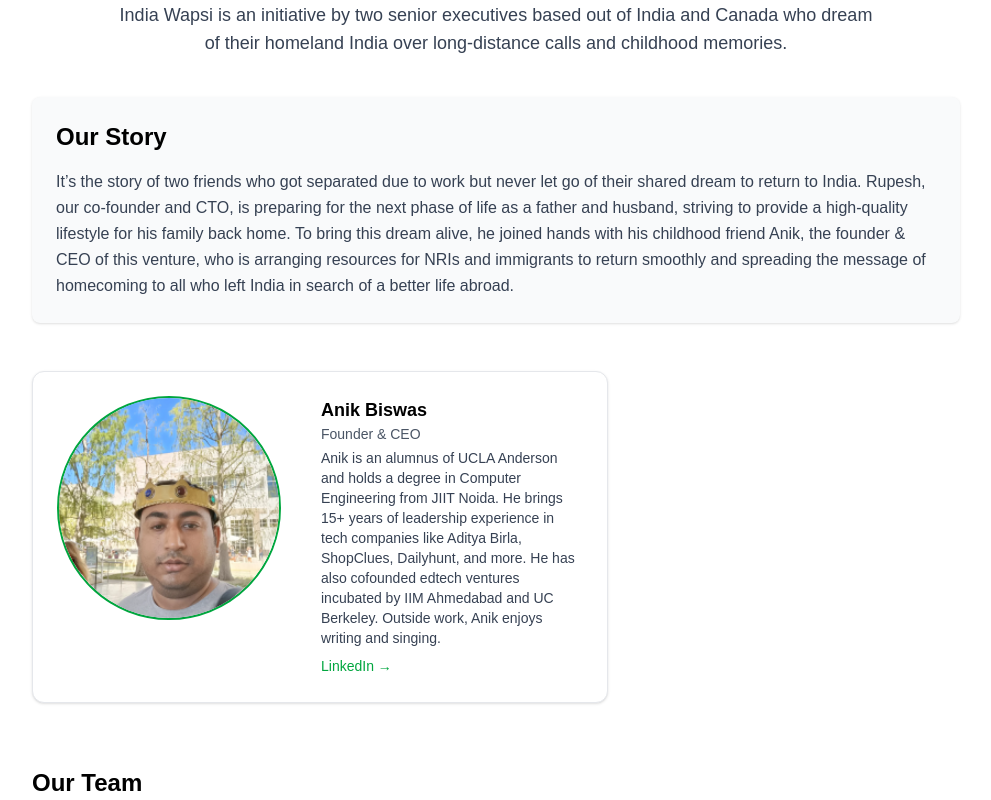
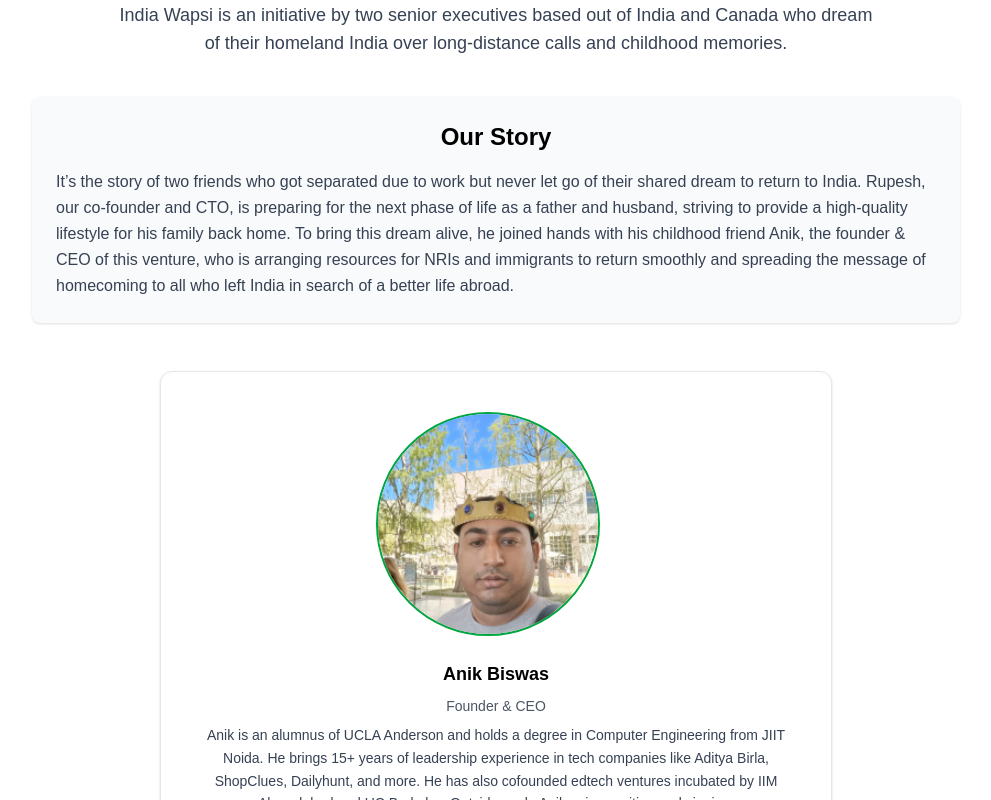
Before and after one commit to indiawapsi/india-wapsi-listings, a Next.js app: page /about in a window 1280 px wide. Shown: the part 180-980 px from the top of the page, without its empty margins (144-1135 px from the left). Built offline with nearby package versions, Linux system fonts and the light colour scheme; no server answers.

Commit message:
about section layout change

```diff
--- a/app/about/page.tsx
+++ b/app/about/page.tsx
@@ -17,13 +17,14 @@ export default function AboutPage() {
 
       {/* Story Section */}
       <div className="bg-gray-50 p-6 rounded-lg shadow-sm mb-12">
-        <h2 className="text-2xl font-semibold text-black mb-4">Our Story</h2>
+        <h2 className="text-2xl font-semibold text-black mb-4 text-center">Our Story</h2>
         <p className="text-gray-700 text-base leading-relaxed">
           It’s the story of two friends who got separated due to work but never let go of their shared dream to return to India. Rupesh, our co-founder and CTO, is preparing for the next phase of life as a father and husband, striving to provide a high-quality lifestyle for his family back home. To bring this dream alive, he joined hands with his childhood friend Anik, the founder & CEO of this venture, who is arranging resources for NRIs and immigrants to return smoothly and spreading the message of homecoming to all who left India in search of a better life abroad.
         </p>
       </div>
 
       {/* Founders Section */}
+      <div className="flex justify-center">
         <TeamMember
           name="Anik Biswas"
           title="Founder & CEO"
@@ -31,9 +32,10 @@ export default function AboutPage() {
           linkedin="https://www.linkedin.com/in/anikbiswas"
           bio="Anik is an alumnus of UCLA Anderson and holds a degree in Computer Engineering from JIIT Noida. He brings 15+ years of leadership experience in tech companies like Aditya Birla, ShopClues, Dailyhunt, and more. He has also cofounded edtech ventures incubated by IIM Ahmedabad and UC Berkeley. Outside work, Anik enjoys writing and singing."
         />
+      </div>
 
       {/* Team Members Section */}
-      <h2 className="text-2xl font-semibold text-black mt-16 mb-6">Our Team</h2>
+      <h2 className="text-2xl font-semibold text-black mt-16 mb-6 text-center">Our Team</h2>
 
       <div className="grid grid-cols-1 sm:grid-cols-2 gap-6">
         <div className="flex justify-center">
@@ -84,7 +86,7 @@ function TeamMember({
   linkedin?: string;
 }) {
   return (
-    <div className="flex flex-col sm:flex-row gap-4 sm:gap-6 items-center sm:items-start bg-white border border-gray-200 p-4 sm:p-6 rounded-xl shadow-sm w-full max-w-xl">
+    <div className="flex flex-col gap-6 items-center bg-white border border-gray-200 p-6 sm:p-10 rounded-xl shadow-sm w-full max-w-2xl">
       <div className="min-w-[96px] min-h-[96px] w-40 h-40 sm:w-56 sm:h-56 rounded-full overflow-hidden border-2 border-green-600 flex items-center justify-center bg-gray-100 mb-4 sm:mb-0 sm:mr-4">
         <Image
           src={image}
@@ -94,10 +96,10 @@ function TeamMember({
           className="object-cover w-full h-full"
         />
       </div>
-      <div className="flex-1 text-center sm:text-left">
-        <h3 className="text-base sm:text-lg font-bold text-black">{name}</h3>
-        <p className="text-xs sm:text-sm text-gray-600 mb-1">{title}</p>
-        <p className="text-xs sm:text-sm text-gray-700">{bio}</p>
+      <div className="flex-1 text-center">
+        <h3 className="text-base sm:text-lg font-bold text-black mb-2">{name}</h3>
+        <p className="text-xs sm:text-sm text-gray-600 mb-2">{title}</p>
+        <p className="text-xs sm:text-sm text-gray-700 whitespace-pre-line leading-relaxed mb-2">{bio}</p>
         {linkedin && (
           <Link
             href={linkedin}
```
Lines whose indentation alone changed are shown as unchanged.
